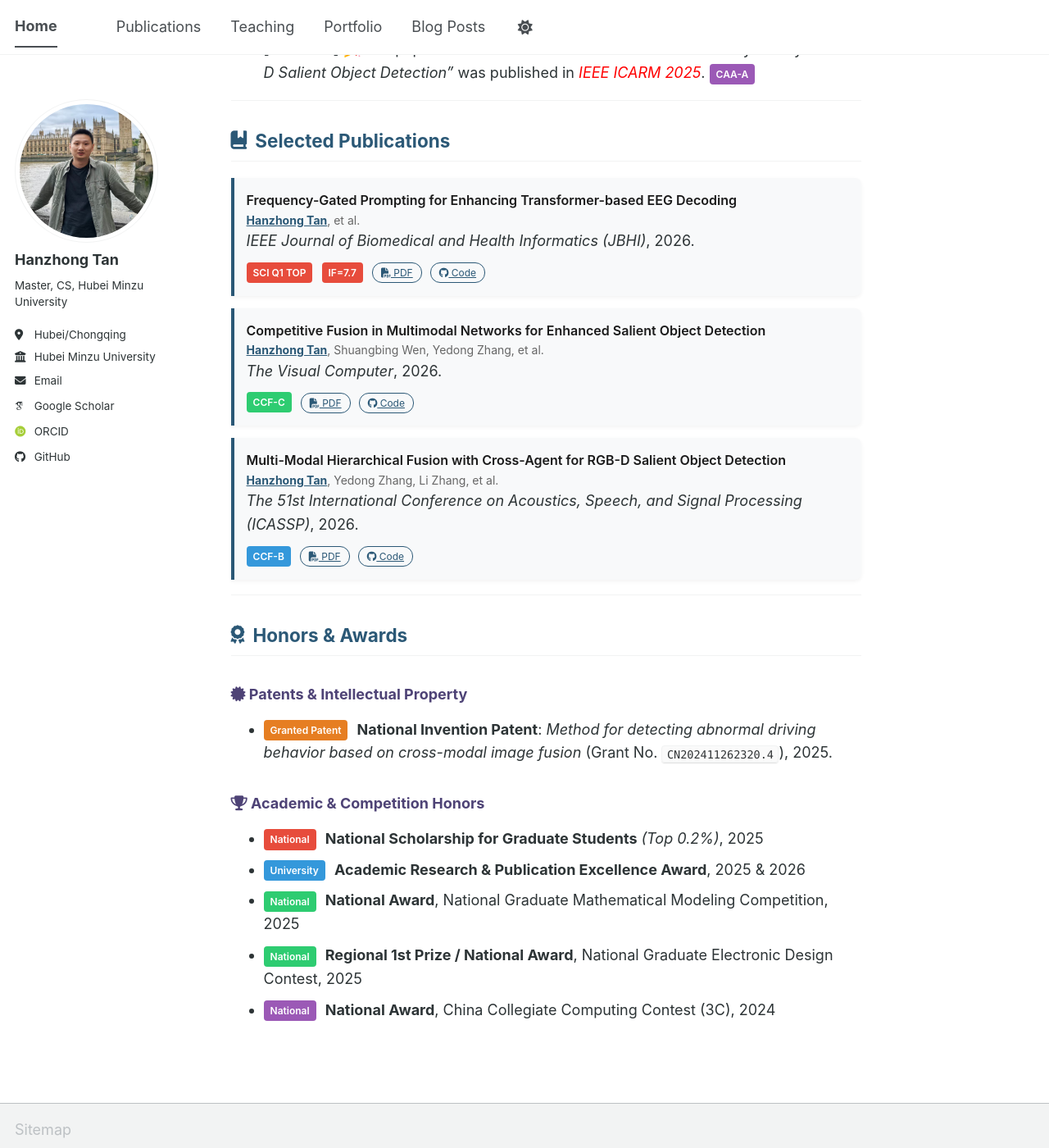
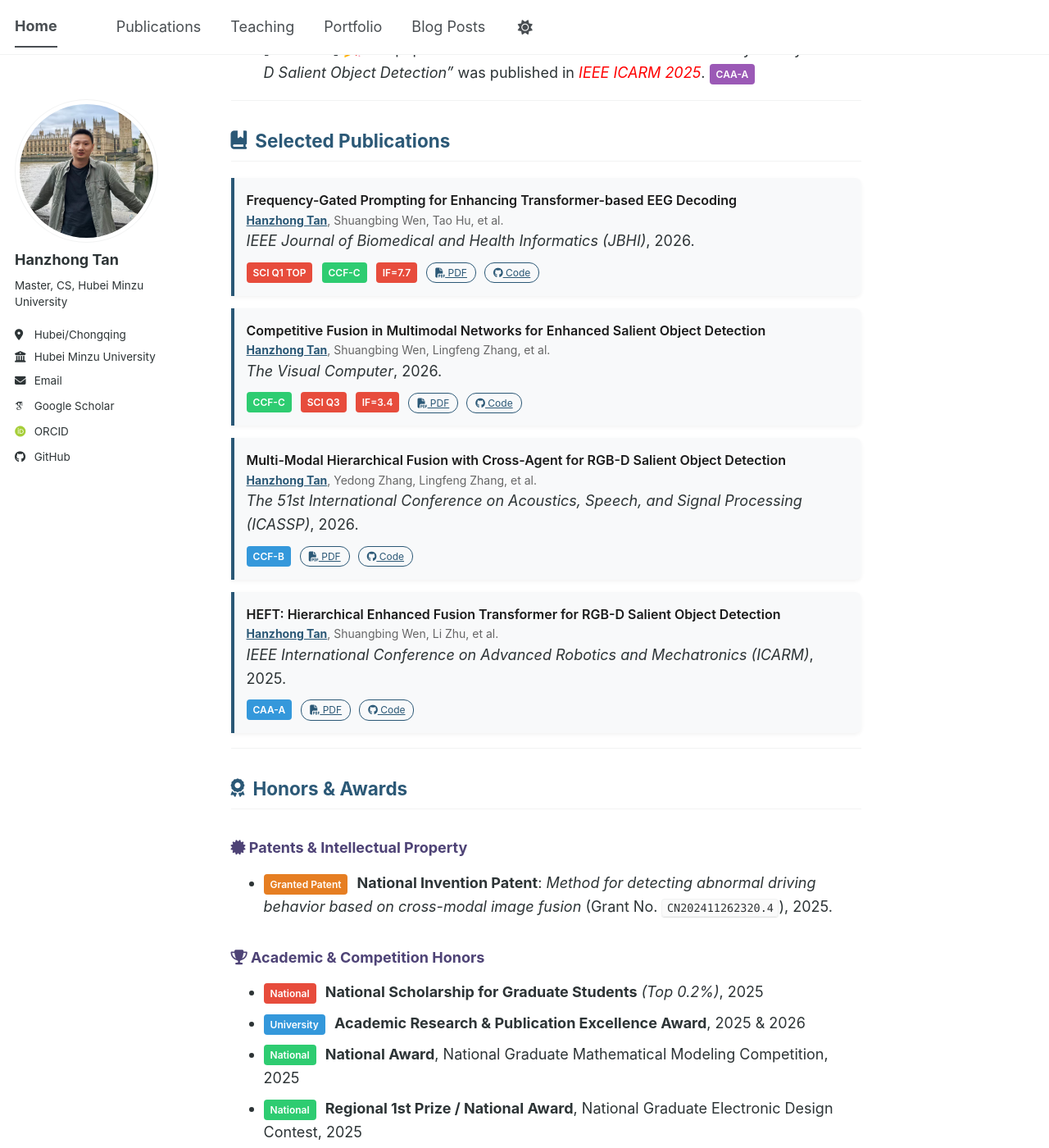
Before and after one commit to liangjiaxiaoqi/liangjiaxiaoqi.github.io, a Jekyll site: the page built from _pages/about.md, in a window 1280 px wide and 1400 px high, scrolled down 838 px. Shown: the whole window at 82% size. Built offline with Jekyll 4.4.1, drawn with Linux system fonts in a browser that asks for light colours; some web fonts are replaced; a script bundle is joined from its source files by our own code; library files that are not in the unit come from our copies; a style sheet for code colours, icons or effects is not loaded.

Commit message:
Update about.md

```diff
--- a/_pages/about.md
+++ b/_pages/about.md
@@ -182,10 +182,11 @@ Currently, my research interests focus on **Computer Vision**, **Multi-modal Lea
 
 <div class="card-item">
   <div class="paper-title">Frequency-Gated Prompting for Enhancing Transformer-based EEG Decoding</div>
-  <div class="paper-authors"><span class="me">Hanzhong Tan</span>, et al.</div>
+  <div class="paper-authors"><span class="me">Hanzhong Tan</span>, Shuangbing Wen, Tao Hu, et al.</div>
   <div><em>IEEE Journal of Biomedical and Health Informatics (JBHI)</em>, 2026.</div>
   <div style="margin-top: 8px;">
     <span class="badge badge-red">SCI Q1 TOP</span>
+    <span class="badge badge-green">CCF-C</span>
     <span class="badge badge-red">IF=7.7</span>
     <a href="#" class="btn-link"><i class="fa-solid fa-file-pdf"></i> PDF</a>
     <a href="#" class="btn-link"><i class="fa-brands fa-github"></i> Code</a>
@@ -194,10 +195,12 @@ Currently, my research interests focus on **Computer Vision**, **Multi-modal Lea
 
 <div class="card-item">
   <div class="paper-title">Competitive Fusion in Multimodal Networks for Enhanced Salient Object Detection</div>
-  <div class="paper-authors"><span class="me">Hanzhong Tan</span>, Shuangbing Wen, Yedong Zhang, et al.</div>
+  <div class="paper-authors"><span class="me">Hanzhong Tan</span>, Shuangbing Wen, Lingfeng Zhang, et al.</div>
   <div><em>The Visual Computer</em>, 2026.</div>
   <div style="margin-top: 8px;">
     <span class="badge badge-green">CCF-C</span>
+    <span class="badge badge-red">SCI Q3</span>
+    <span class="badge badge-red">IF=3.4</span>
     <a href="#" class="btn-link"><i class="fa-solid fa-file-pdf"></i> PDF</a>
     <a href="#" class="btn-link"><i class="fa-brands fa-github"></i> Code</a>
   </div>
@@ -205,10 +208,21 @@ Currently, my research interests focus on **Computer Vision**, **Multi-modal Lea
 
 <div class="card-item">
   <div class="paper-title">Multi-Modal Hierarchical Fusion with Cross-Agent for RGB-D Salient Object Detection</div>
-  <div class="paper-authors"><span class="me">Hanzhong Tan</span>, Yedong Zhang, Li Zhang, et al.</div>
+  <div class="paper-authors"><span class="me">Hanzhong Tan</span>, Yedong Zhang, Lingfeng Zhang, et al.</div>
   <div><em>The 51st International Conference on Acoustics, Speech, and Signal Processing (ICASSP)</em>, 2026.</div>
   <div style="margin-top: 8px;">
     <span class="badge badge-blue">CCF-B</span>
+    <a href="#" class="btn-link"><i class="fa-solid fa-file-pdf"></i> PDF</a>
+    <a href="#" class="btn-link"><i class="fa-brands fa-github"></i> Code</a>
+  </div>
+</div>
+
+<div class="card-item">
+  <div class="paper-title">HEFT: Hierarchical Enhanced Fusion Transformer for RGB-D Salient Object Detection</div>
+  <div class="paper-authors"><span class="me">Hanzhong Tan</span>, Shuangbing Wen, Li Zhu, et al.</div>
+  <div><em>IEEE International Conference on Advanced Robotics and Mechatronics (ICARM)</em>, 2025.</div>
+  <div style="margin-top: 8px;">
+    <span class="badge badge-blue">CAA-A</span>
     <a href="#" class="btn-link"><i class="fa-solid fa-file-pdf"></i> PDF</a>
     <a href="#" class="btn-link"><i class="fa-brands fa-github"></i> Code</a>
   </div>
```
